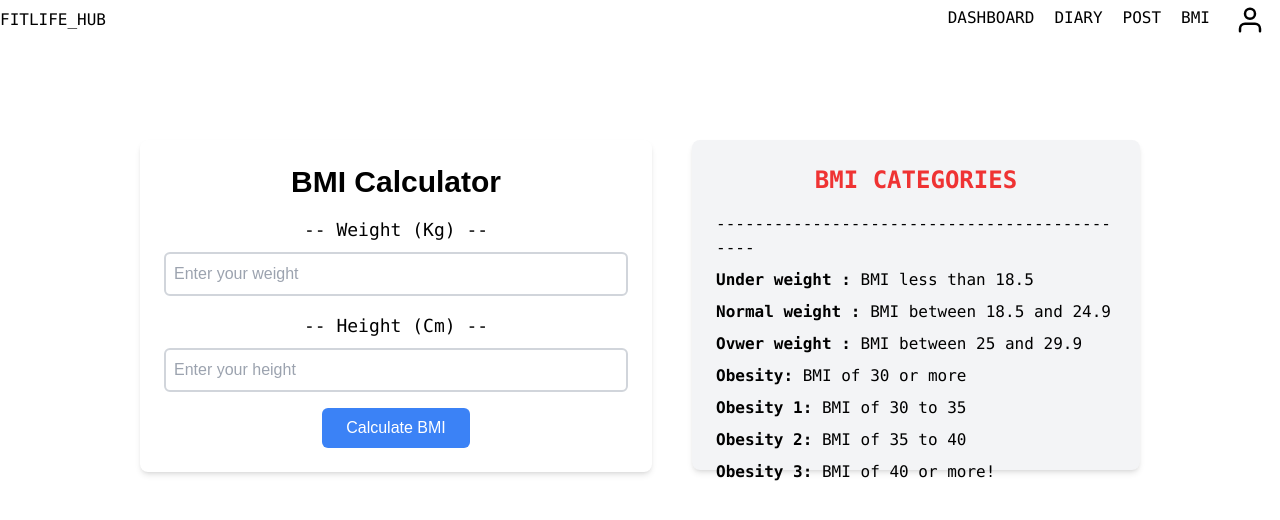
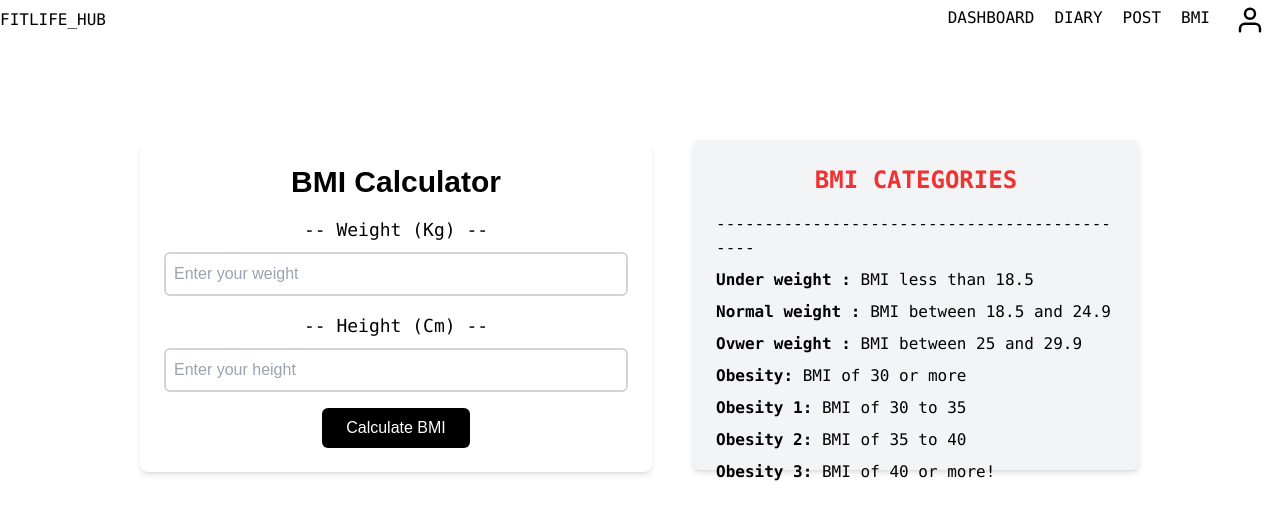
Before and after one commit to Sylveeeeee/fitlife-hub, a Next.js app: page /BMI in a window 1280 px wide. Shown: the top 520 px of the page. Built offline with nearby package versions, Linux system fonts and the light colour scheme; no server answers.

Commit message:
grg
seff

```diff
--- a/app/(website)/BMI/page.tsx
+++ b/app/(website)/BMI/page.tsx
@@ -55,7 +55,7 @@ export default function Home() {
         </div>
         <button
           onClick={calculateBmi}
-          className="bg-blue-500 text-white py-2 px-6 rounded-md hover:bg-blue-600 transition-colors"
+          className="bg-black text-white py-2 px-6 rounded-md hover:bg-[#000000d4] transition-colors"
         >
           Calculate BMI
         </button>
--- a/app/(website)/components/Card.tsx
+++ b/app/(website)/components/Card.tsx
@@ -1,3 +1,5 @@
+import Image from 'next/image';
+
 
 export default function Card() {
     return (
@@ -7,7 +9,6 @@ export default function Card() {
             <h2 className="text-lg font-bold">Card Content</h2>
             <p className="text-gray-600">Additional content for the card.</p>
             </div>
-
           </div>
     );
 }
--- a/app/(website)/posts/page.tsx
+++ b/app/(website)/posts/page.tsx
@@ -43,7 +43,10 @@ export default function PostPage() {
     <>
     <div className="flex flex-wrap gap-4 justify-start ml-[140px] font-mono">
   {posts.length === 0 ? (
-    <p>No posts available</p> // หากไม่มีโพสต์จะแสดงข้อความนี้
+    <p className="text-black text-[30px] flex items-center justify-center min-h-screen ml-[500px]">
+    No posts available!
+  </p>
+  // หากไม่มีโพสต์จะแสดงข้อความนี้
   ) : (
     posts.map((post) => (
       <div key={post.id} className="w-[300px] h-auto rounded overflow-hidden shadow-lg bg-white">
```
Also changed, not shown: public/gg.gif (added).
